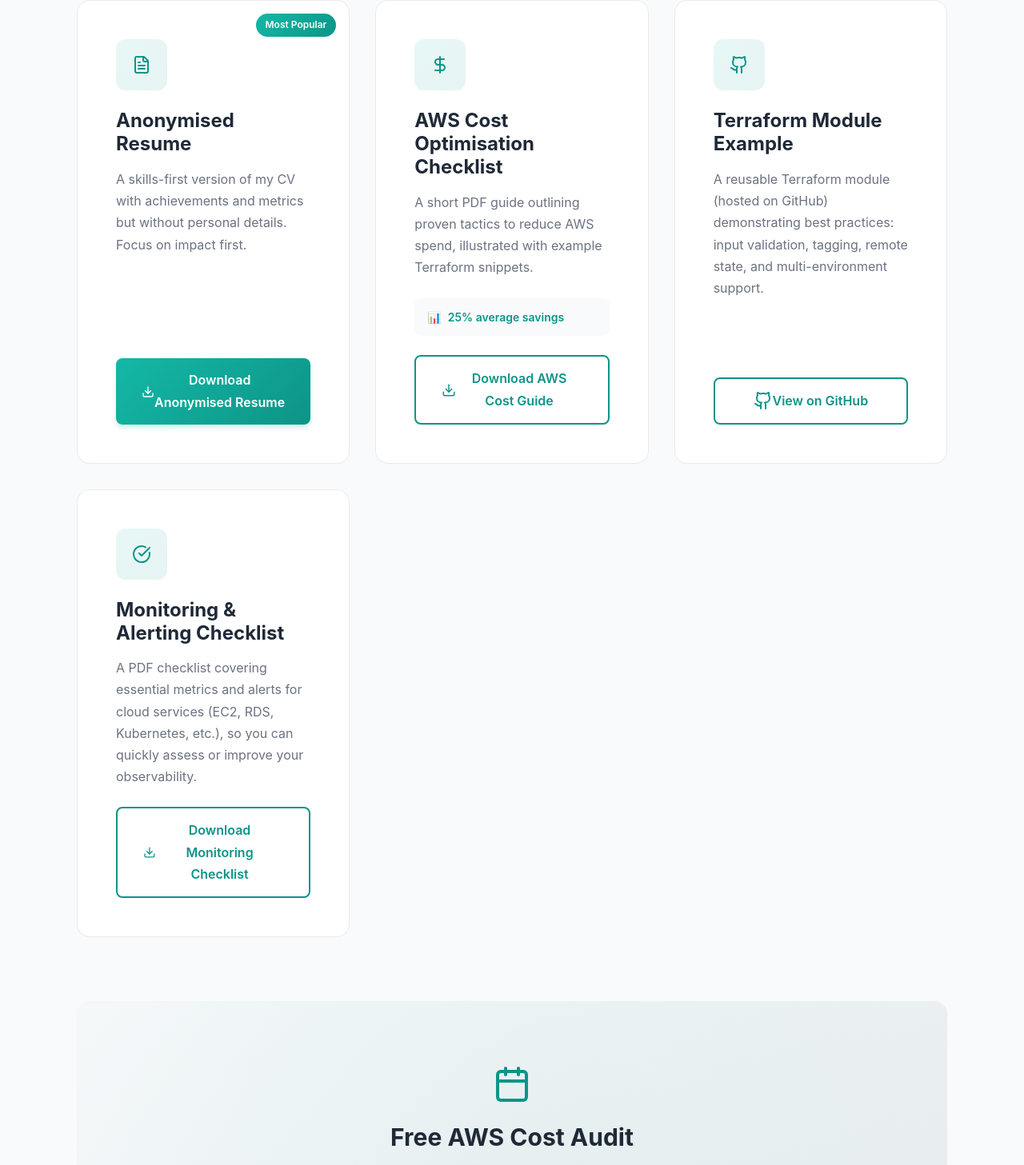
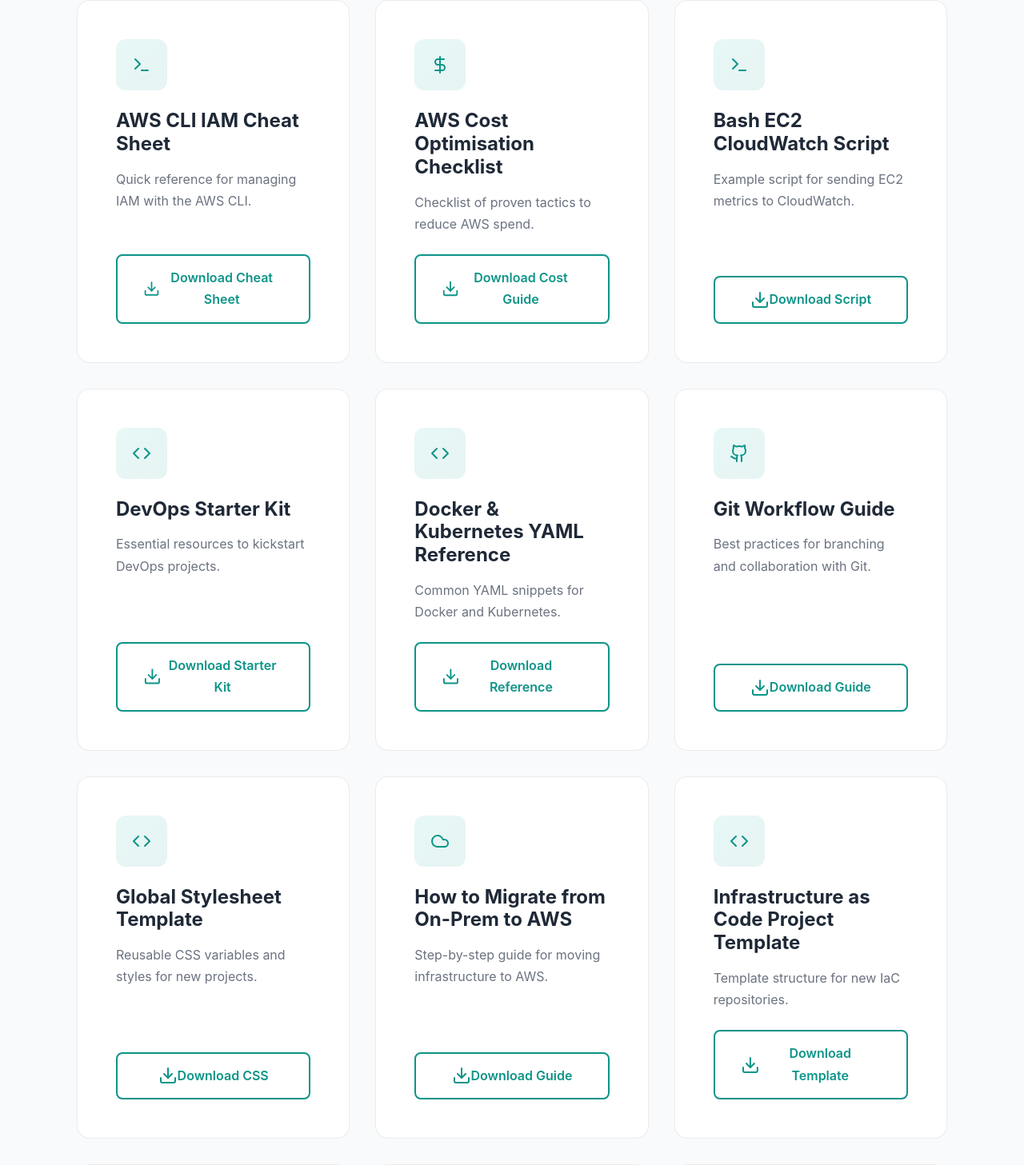
Before and after one commit to SojiJoro/adesoji-portfolio, a Next.js app: page /resources in a window 1280 px wide. Shown: the part 480-1937 px from the top of the page at 80% size. Built offline with nearby package versions, Linux system fonts and the light colour scheme.

Commit message:
Remove unused FileText icon import

```diff
--- a/src/app/resources/page.tsx
+++ b/src/app/resources/page.tsx
@@ -2,57 +2,224 @@
 
 import Link from 'next/link'
 import type { Metadata } from 'next'
-import { Download, FileText, Github, Calendar, CheckCircle, DollarSign } from 'lucide-react'
+import {
+  Download,
+  Github,
+  Calendar,
+  CheckCircle,
+  DollarSign,
+  Terminal,
+  Code,
+  Cloud,
+  Shield,
+  Activity,
+  type LucideIcon
+} from 'lucide-react'
 
 export const metadata: Metadata = {
   title: 'Resources – Adesoji Adejoro',
   description: 'Downloadable guides, anonymised CV, Terraform modules and monitoring checklists to showcase expertise.',
 }
 
-const resources = [
+interface Resource {
+  title: string
+  description: string
+  icon: LucideIcon
+  action: {
+    type: 'download' | 'external'
+    href: string
+    text: string
+    primary: boolean
+  }
+  badge?: string
+  stats?: string
+}
+
+const resources: Resource[] = [
   {
-    title: 'Anonymised Resume',
-    description: 'A skills-first version of my CV with achievements and metrics but without personal details. Focus on impact first.',
-    icon: FileText,
+    title: 'AWS CLI IAM Cheat Sheet',
+    description: 'Quick reference for managing IAM with the AWS CLI.',
+    icon: Terminal,
     action: {
       type: 'download',
-      href: '/documents/Resume_Anonymised.pdf',
-      text: 'Download Anonymised Resume',
-      primary: true
-    },
-    badge: 'Most Popular'
+      href: '/documents/aws_cli_iam_cheat_sheet.pdf',
+      text: 'Download Cheat Sheet',
+      primary: false
+    }
   },
   {
     title: 'AWS Cost Optimisation Checklist',
-    description: 'A short PDF guide outlining proven tactics to reduce AWS spend, illustrated with example Terraform snippets.',
+    description: 'Checklist of proven tactics to reduce AWS spend.',
     icon: DollarSign,
     action: {
       type: 'download',
-      href: '/documents/aws-cost-optimisation.pdf',
-      text: 'Download AWS Cost Guide',
+      href: '/documents/aws_cost_optimisation_checklist_styled.pdf',
+      text: 'Download Cost Guide',
       primary: false
-    },
-    stats: '25% average savings'
+    }
   },
   {
-    title: 'Terraform Module Example',
-    description: 'A reusable Terraform module (hosted on GitHub) demonstrating best practices: input validation, tagging, remote state, and multi-environment support.',
+    title: 'Bash EC2 CloudWatch Script',
+    description: 'Example script for sending EC2 metrics to CloudWatch.',
+    icon: Terminal,
+    action: {
+      type: 'download',
+      href: '/documents/bash_ec2_cloudwatch_script_fixed.pdf',
+      text: 'Download Script',
+      primary: false
+    }
+  },
+  {
+    title: 'DevOps Starter Kit',
+    description: 'Essential resources to kickstart DevOps projects.',
+    icon: Code,
+    action: {
+      type: 'download',
+      href: '/documents/devops_starter_kit_cleaned.pdf',
+      text: 'Download Starter Kit',
+      primary: false
+    }
+  },
+  {
+    title: 'Docker & Kubernetes YAML Reference',
+    description: 'Common YAML snippets for Docker and Kubernetes.',
+    icon: Code,
+    action: {
+      type: 'download',
+      href: '/documents/docker_k8s_yaml_reference.pdf',
+      text: 'Download Reference',
+      primary: false
+    }
+  },
+  {
+    title: 'Git Workflow Guide',
+    description: 'Best practices for branching and collaboration with Git.',
     icon: Github,
     action: {
-      type: 'external',
-      href: 'https://github.com/yourusername/terraform-module-example',
-      text: 'View on GitHub',
+      type: 'download',
+      href: '/documents/git_workflow_guide.pdf',
+      text: 'Download Guide',
+      primary: false
+    }
+  },
+  {
+    title: 'Global Stylesheet Template',
+    description: 'Reusable CSS variables and styles for new projects.',
+    icon: Code,
+    action: {
+      type: 'download',
+      href: '/documents/globals-updated.css',
+      text: 'Download CSS',
+      primary: false
+    }
+  },
+  {
+    title: 'How to Migrate from On-Prem to AWS',
+    description: 'Step-by-step guide for moving infrastructure to AWS.',
+    icon: Cloud,
+    action: {
+      type: 'download',
+      href: '/documents/how_to_migrate_from_onprem_to_aws.pdf',
+      text: 'Download Guide',
+      primary: false
+    }
+  },
+  {
+    title: 'Infrastructure as Code Project Template',
+    description: 'Template structure for new IaC repositories.',
+    icon: Code,
+    action: {
+      type: 'download',
+      href: '/documents/iac_project_template.pdf',
+      text: 'Download Template',
+      primary: false
+    }
+  },
+  {
+    title: 'Incident Response Playbook',
+    description: 'Practical steps for handling infrastructure incidents.',
+    icon: CheckCircle,
+    action: {
+      type: 'download',
+      href: '/documents/incident_response_playbook.pdf',
+      text: 'Download Playbook',
+      primary: false
+    }
+  },
+  {
+    title: 'Linux Command Cheat Sheet',
+    description: 'Handy reference of common Linux commands.',
+    icon: Terminal,
+    action: {
+      type: 'download',
+      href: '/documents/linux_command_cheat_sheet.pdf',
+      text: 'Download Cheat Sheet',
       primary: false
     }
   },
   {
     title: 'Monitoring & Alerting Checklist',
-    description: 'A PDF checklist covering essential metrics and alerts for cloud services (EC2, RDS, Kubernetes, etc.), so you can quickly assess or improve your observability.',
+    description: 'Key metrics and alerts to monitor your infrastructure.',
     icon: CheckCircle,
     action: {
       type: 'download',
-      href: '/documents/monitoring-checklist.pdf',
-      text: 'Download Monitoring Checklist',
+      href: '/documents/monitoring_alerting_checklist_styled.pdf',
+      text: 'Download Checklist',
+      primary: false
+    }
+  },
+  {
+    title: 'Security Best Practices for Small Teams',
+    description: 'Recommendations to secure environments with limited resources.',
+    icon: Shield,
+    action: {
+      type: 'download',
+      href: '/documents/security_best_practices_small_teams.pdf',
+      text: 'Download Guide',
+      primary: false
+    }
+  },
+  {
+    title: 'SRE Daily Health Checklist',
+    description: 'Daily tasks to ensure services remain reliable.',
+    icon: Activity,
+    action: {
+      type: 'download',
+      href: '/documents/sre_daily_health_checklist.pdf',
+      text: 'Download Checklist',
+      primary: false
+    }
+  },
+  {
+    title: 'Terraform CLI Cheat Sheet',
+    description: 'Frequently used Terraform CLI commands.',
+    icon: Terminal,
+    action: {
+      type: 'download',
+      href: '/documents/terraform_cli_cheat_sheet.pdf',
+      text: 'Download Cheat Sheet',
+      primary: false
+    }
+  },
+  {
+    title: 'Terraform EC2 Module README',
+    description: 'Example README for a Terraform EC2 module.',
+    icon: Github,
+    action: {
+      type: 'download',
+      href: '/documents/terraform_ec2_module_readme_final_cleaned.pdf',
+      text: 'Download README',
+      primary: false
+    }
+  },
+  {
+    title: 'VSCode Extensions and Settings',
+    description: 'Recommended extensions and editor configuration.',
+    icon: Code,
+    action: {
+      type: 'download',
+      href: '/documents/vscode_extensions_and_settings.pdf',
+      text: 'Download Guide',
       primary: false
     }
   }
@@ -86,10 +253,6 @@
                   data-aos="fade-up"
                   data-aos-delay={index * 100}
                 >
-                  {resource.badge && (
-                    <span className="resource-badge">{resource.badge}</span>
-                  )}
-
                   <div className="resource-icon">
                     <Icon className="h-8 w-8" />
                   </div>
@@ -99,14 +262,6 @@
                   <p className="resource-description">
                     {resource.description}
                   </p>
-
-                  {resource.stats && (
-                    <div className="resource-stats">
-                      <span className="stats-icon">📊</span>
-                      <span>{resource.stats}</span>
-                    </div>
-                  )}
-
                   <div className="resource-action">
                     {resource.action.type === 'download' ? (
                       <a
```
Also changed, not shown: 1 other file (tests, documents, lock files or other folders).
